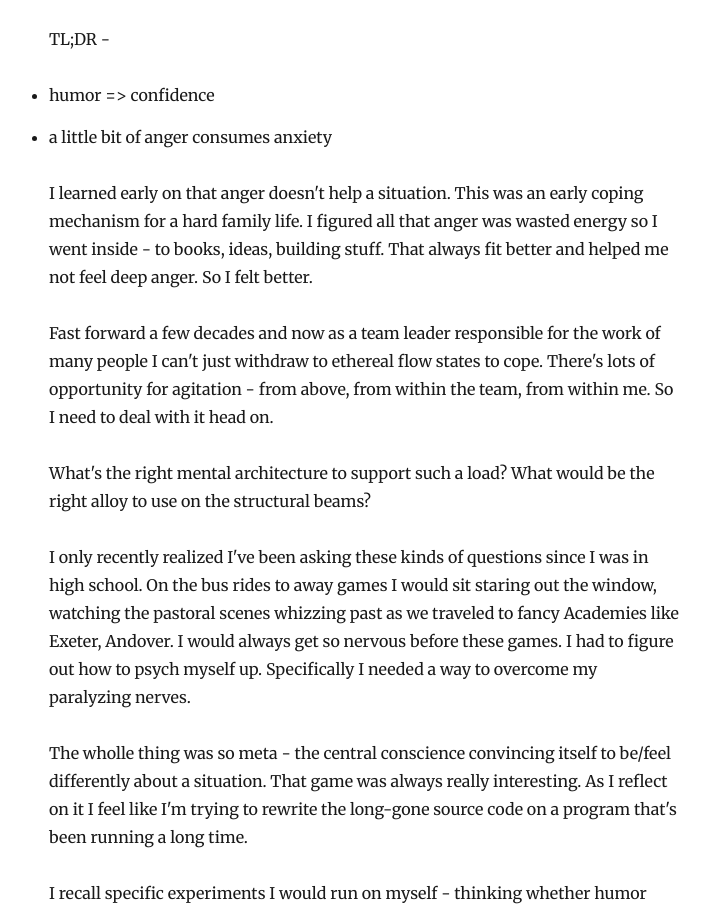
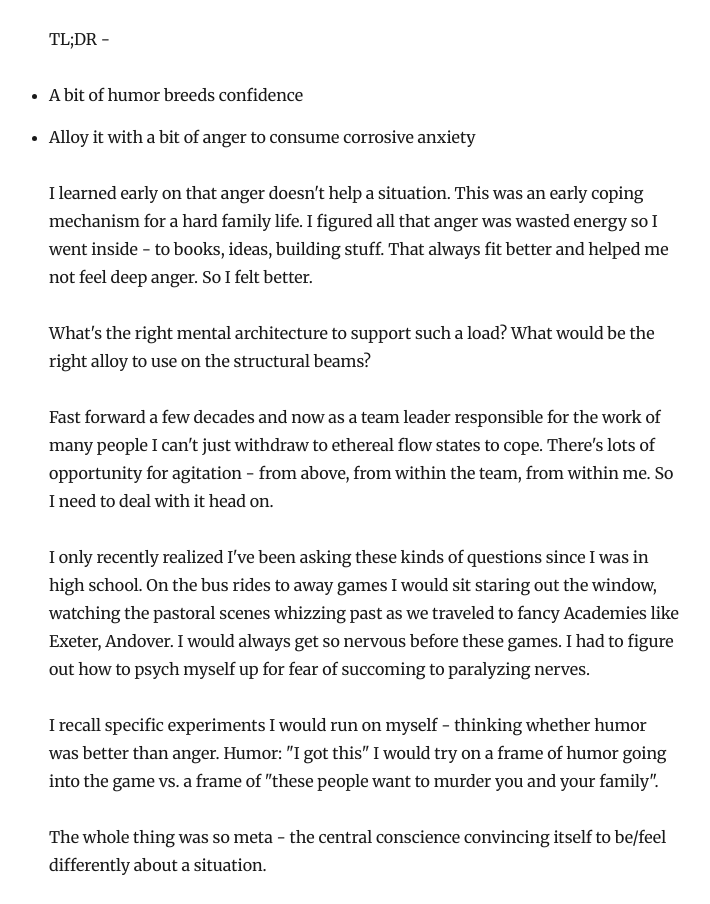
Before and after one commit to ariakerstein/gatsby-blog-2020, a Gatsby site: page /alloys/ in a window 1280 px wide. Shown: the part 170-1074 px from the top of the page, without its empty margins (276-986 px from the left). Built offline with nearby package versions, Linux system fonts and the light colour scheme; Gatsby itself is replaced by a stand-in of ours; some packages are replaced by stand-ins of ours.

Commit message:
update essay alloys

```diff
--- a/content/blog/alloys/index.md
+++ b/content/blog/alloys/index.md
@@ -6,18 +6,20 @@ categories: [Essays]
 
 ---
 TL;DR -
-* humor => confidence
-* a little bit of anger consumes anxiety
+* A bit of humor breeds confidence
+* Alloy it with a bit of anger to consume corrosive anxiety
 
 I learned early on that anger doesn't help a situation. This was an early coping mechanism for a hard family life. I figured all that anger was wasted energy so I went inside - to books, ideas, building stuff. That always fit better and helped me not feel deep anger. So I felt better.
 
+What's the right mental architecture to support such a load? What would be the right alloy to use on the structural beams?
+
 Fast forward a few decades and now as a team leader responsible for the work of many people I can't just withdraw to ethereal flow states to cope. There's lots of opportunity for agitation - from above, from within the team, from within me. So I need to deal with it head on.
 
-What's the right mental architecture to support such a load? What would be the right alloy to use on the structural beams?
-
-I only recently realized I've been asking these kinds of questions since I was in high school. On the bus rides to away games I would sit staring out the window, watching the pastoral scenes whizzing past as we traveled to fancy Academies like Exeter, Andover. I would always get so nervous before these games. I had to figure out how to psych myself up. Specifically I needed a way to overcome my paralyzing nerves.
-
-The wholle thing was so meta - the central conscience convincing itself to be/feel differently about a situation. That game was always really interesting. As I reflect on it I feel like I'm trying to rewrite the long-gone source code on a program that's been running a long time.
+I only recently realized I've been asking these kinds of questions since I was in high school. On the bus rides to away games I would sit staring out the window, watching the pastoral scenes whizzing past as we traveled to fancy Academies like Exeter, Andover. I would always get so nervous before these games. I had to figure out how to psych myself up for fear of succoming to paralyzing nerves.
 
 I recall specific experiments I would run on myself - thinking whether humor was better than anger.
 Humor: "I got this" I would try on a frame of humor going into the game vs. a frame of "these people want to murder you and your family".
+
+The whole thing was so meta - the central conscience convincing itself to be/feel differently about a situation.
+
+I've been reflecting on this recently in context of my team. Are the structures I used over the years still appropriate to producing the desired outcomes? The reflections on the bus were compiled at runtime. I find myself writing that source code now to explicitly encode the right mental constructs required to focus maximum time on the tasks at hand. The risk in not doing this is running mental cycles that produce little beyond heat. Not only is that frustrating, but comes at high opportunity cost.
```
